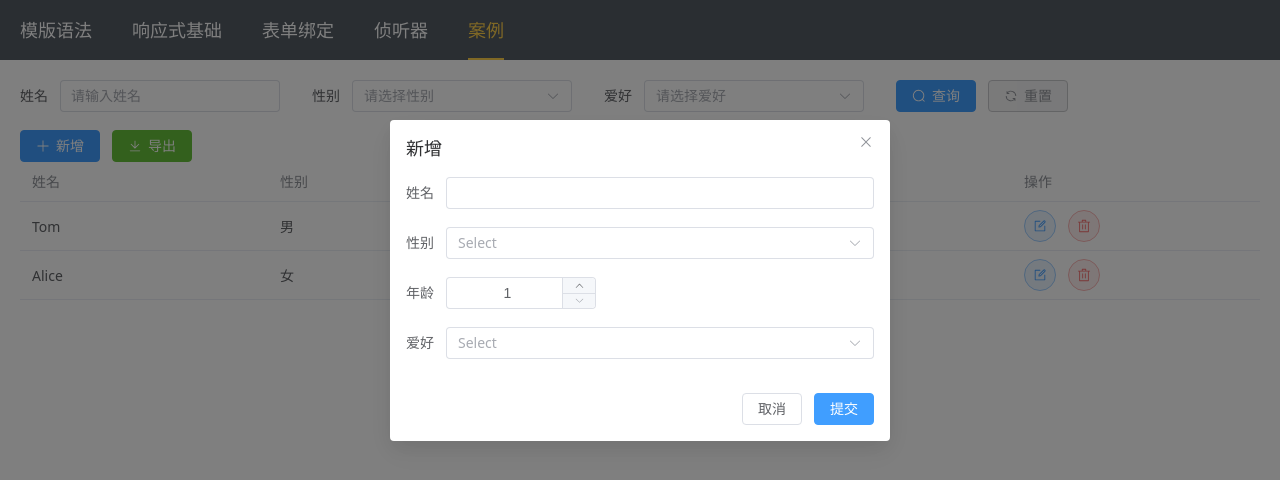
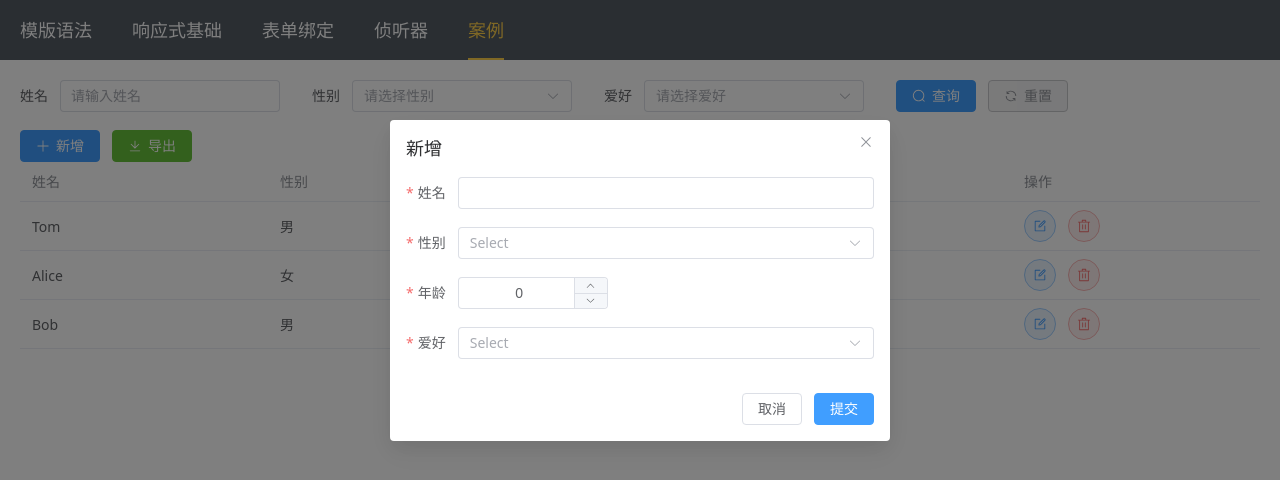
Before and after one commit to lyx0903/liu-vue3-project, a Vue app: page /Demo in a window 1280 px wide. Both pictures are taken after a click on the button "新增". Shown: the top 480 px of the page. Built offline with nearby package versions, Linux system fonts and the light colour scheme.

Commit message:
完善弹窗提交验证

```diff
--- a/src/views/Demo.vue
+++ b/src/views/Demo.vue
@@ -1,6 +1,6 @@
 <template>
   <div class="wrap">
-    <!-- ==================== 查询条件 ==================== -->
+    <!-- ================================================================================ 查询条件  -->
     <el-form
       :inline="true"
       :model="formInline"
@@ -46,17 +46,24 @@
       </el-form-item>
     </el-form>
 
+    <!-- ================================================================================ 按钮组（新增。。）  -->
     <el-button type="primary" :icon="Plus" class="!ml-0" @click="openAddDialog"
       >新增</el-button
     >
     <el-button type="success" :icon="Download">导出</el-button>
-    <!-- ==================== 表格 ==================== -->
+    <!-- ================================================================================ 表格  -->
     <el-table :data="tableData" style="width: 100%">
       <el-table-column prop="name" label="姓名" />
       <el-table-column prop="sex" label="性别">
         <!-- 显示时转换为中文 -->
         <template #default="scope">
-          {{ scope.row.sex === "man" ? "男" : "女" }}
+          {{
+            scope.row.sex === "man"
+              ? "男"
+              : scope.row.sex === "women"
+              ? "女"
+              : ""
+          }}
         </template>
       </el-table-column>
       <el-table-column prop="age" label="年龄" />
@@ -80,28 +87,27 @@
       </el-table-column>
     </el-table>
 
-    <!-- ==================== 弹窗 ==================== -->
+    <!-- ================================================================================ 弹窗  -->
     <el-dialog v-model="dialogFormVisible" title="新增" width="500">
-      <el-form :model="form" ref="addFormRef">
-        <el-form-item label="姓名" :label-width="formLabelWidth">
+      <el-form :model="form" ref="addFormRef" :rules="rules">
+        <!-- prop 必须与 rules 中的 key 一致 -->
+        <el-form-item label="姓名" prop="name">
           <el-input v-model="form.name" autocomplete="off" />
         </el-form-item>
-        <el-form-item label="性别">
+        <el-form-item label="性别" prop="sex">
           <el-select v-model="form.sex" clearable>
             <el-option label="男" value="man" />
             <el-option label="女" value="women" />
           </el-select>
         </el-form-item>
-        <el-form-item label="年龄">
+        <el-form-item label="年龄" prop="age">
           <el-input-number
             v-model="form.age"
-            :min="1"
-            :max="10"
             controls-position="right"
             @change="handleChange"
           />
         </el-form-item>
-        <el-form-item label="爱好">
+        <el-form-item label="爱好" prop="hobby">
           <el-select
             v-model="form.hobby"
             multiple
@@ -126,8 +132,10 @@
     </el-dialog>
   </div>
 </template>
+
 <script setup>
 import { reactive, ref, onMounted } from "vue";
+import { ElMessage } from "element-plus";
 import {
   Delete,
   Edit,
@@ -152,12 +160,14 @@ const options = [
 ];
 
 // 表格引用
-const formRef = ref(null); // 表格引用 模板中 ref="xxx" 必须在脚本中用 ref(null) 创建对应的引用（const xxx = ref(null)），才能通过 xxx.value 获取到组件 / 元素实例。
-const tableData = ref([]); // 表格数据
+const formRef = ref(null); // 模板中 ref="xxx" 必须在脚本中用 ref(null) 创建对应的引用（const xxx = ref(null)），才能通过 xxx.value 获取到组件 / 元素实例。
+// 表格数据
+const tableData = ref([]);
 // 数据源
 const data = [
   { name: "Tom", sex: "man", age: 18, hobby: ["singing", "drawing"] },
   { name: "Alice", sex: "women", age: 15, hobby: ["singing"] },
+  { name: "Bob", sex: "man", age: 23, hobby: ["singing", "dancing"] },
 ];
 
 // 根据爱好value获取显示标签（用于表格展示）
@@ -166,7 +176,7 @@ const getHobbyLabel = (value) => {
   return item ? item.label : "";
 };
 
-// 查询
+// 查询（从表格中过滤数据）
 const search = () => {
   const filterData = data.filter((item) => {
     const nameMatch = !formInline.name || item.name.includes(formInline.name);
@@ -182,7 +192,7 @@ const search = () => {
   tableData.value = filterData;
 };
 
-// 重置(清空查询条件去除表格过滤)
+// 重置(清空查询条件、去除表格过滤)
 const reset = () => {
   if (formRef.value) {
     formRef.value.resetFields(); // Element Plus 表单内置的重置方法
@@ -190,18 +200,19 @@ const reset = () => {
     search(); // 重置后重新查询
   }
 };
-//  初始加载全部数据
-onMounted(() => {
-  search();
-});
 
-// 删除行
+// 表格删除行
 const deleteRow = (index) => {
   tableData.value.splice(index, 1); //从index开始，删除一个元素
 };
-// ==================== 弹窗 ====================
+
+//  初始加载全部数据
+onMounted(() => search());
+
+// ================================================================================ 弹窗
 const dialogFormVisible = ref(false); //弹窗默认状态
 const addFormRef = ref(null);
+
 // 弹窗表单数据（初始为空）
 const form = reactive({
   name: "",
@@ -210,15 +221,53 @@ const form = reactive({
   hobby: [],
 });
 
+// 打开新增弹窗
 const openAddDialog = () => {
   dialogFormVisible.value = true;
   if (addFormRef.value) {
     addFormRef.value.resetFields();
   }
 };
+// 弹窗验证规则
+const rules = reactive({
+  name: [
+    // 规则1：必填
+    { required: true, message: "请输入姓名", trigger: "blur" },
+    // 规则2：长度 2-5 字符
+    { min: 2, max: 5, message: "长度2-5个字符", trigger: "blur" },
+  ],
+  sex: [{ required: true, message: "请选择性别", trigger: "blur" }],
+  age: [
+    { required: true, message: "请输入年龄", trigger: "blur" },
+    {
+      type: "number",
+      min: 1,
+      max: 120,
+      message: "年龄在1-120之间",
+      trigger: "blur",
+    },
+  ],
+  hobby: [{ required: true, message: "请选择爱好", trigger: "blur" }],
+});
+// 弹窗提交
+const addItem = () => {
+  const newItem = {
+    name: form.name,
+    sex: form.sex,
+    age: form.age,
+    hobby: form.hobby,
+  };
+  addFormRef.value.validate((valid) => {
+    if (valid) {
+      data.push(newItem);
+      dialogFormVisible.value = false;
 
-const addItem = () => {
-  dialogFormVisible.value = false;
+      ElMessage({ message: "添加成功", type: "success" });
+      search();
+    } else {
+      console.log("error submit!", fields); //fields:	获取所有字段的 context
+    }
+  });
 };
 
 const handleChange = (value) => {
@@ -235,3 +284,5 @@ const handleChange = (value) => {
   --el-select-width: 220px;
 }
 </style>
+
+<!-- 爱好筛选不生效；编辑功能；新增时年龄默认是0；  -->
```
